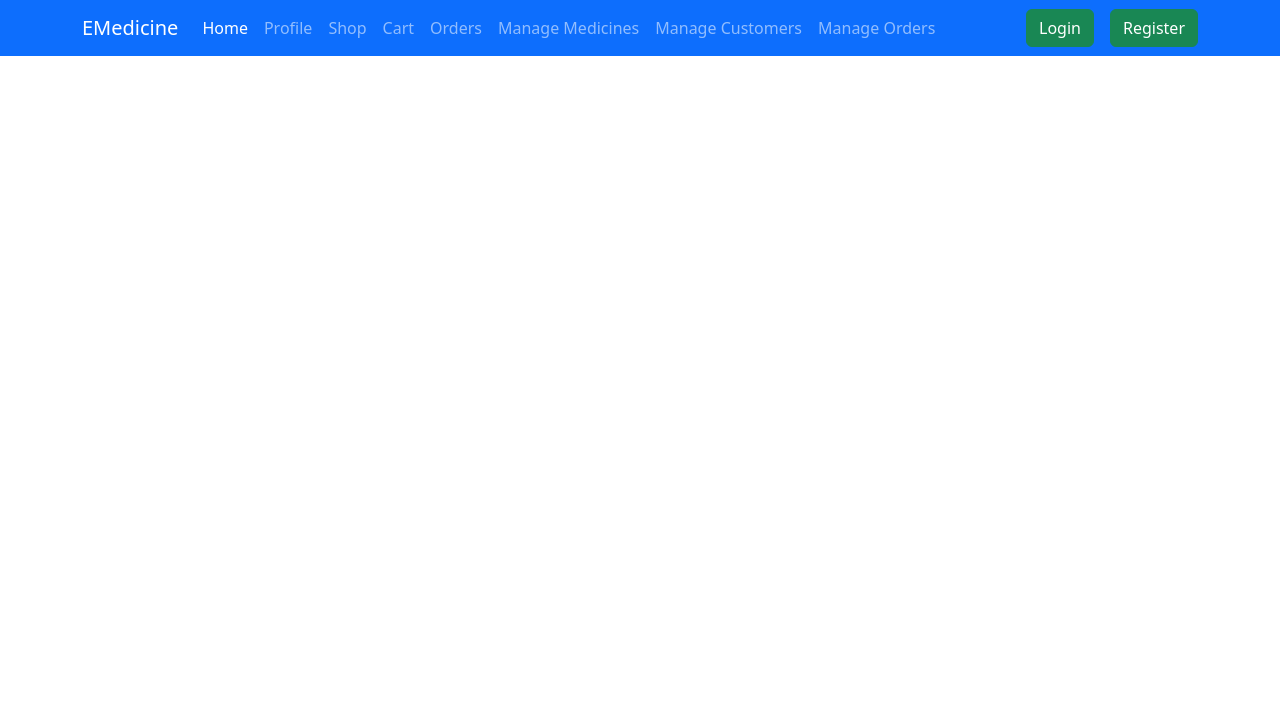
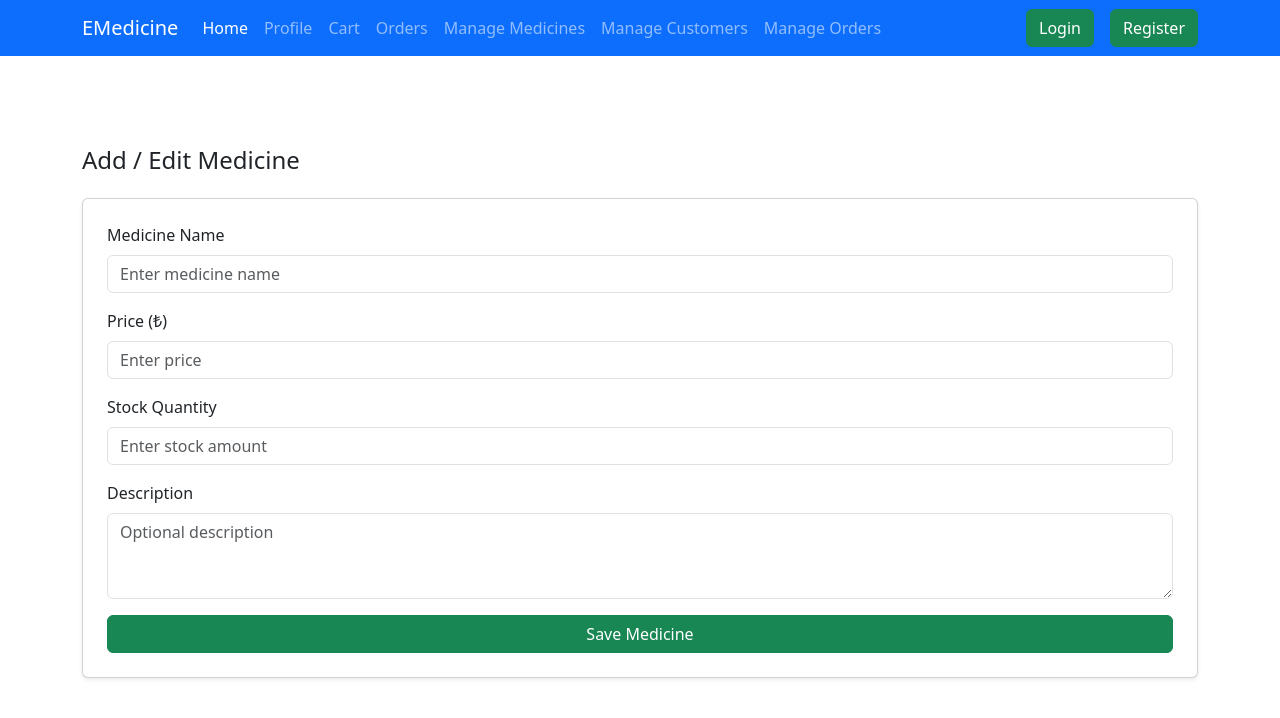
Before and after one commit to Khalid-Agha-2000/E-Medicine-Store-ASP.NET-Core-, a React (Vite) app in the folder Frontend/EMedicine-Frontend/: page /addeditmedicine in a window 1280 px wide. Shown: the top 718 px of the page. Built offline with nearby package versions, Linux system fonts and the light colour scheme.

Commit message:
Added add and edit medicine form in the same page and also linked header buttons to the relevant pages

```diff
--- a/Frontend/EMedicine-Frontend/src/components/RouterPage.jsx
+++ b/Frontend/EMedicine-Frontend/src/components/RouterPage.jsx
@@ -12,14 +12,15 @@ import OrderDetails from './users/OrdersDetails';
 import ManageMedicines from './admin/ManageMedicines';
 import AdminOrders from './admin/AdminOrders';
 import CustomerList from './admin/CustomerList';
-import Medicine from './admin/Medicine';
+// import Medicine from './admin/Medicine';
+import AddEditMedicine from './admin/AddEditMedicine';
 
 export default function RouterPage() {
     return (
         <Router>
             <Header />
             <Routes>
-                <Route path='/' element={<Login/>}/>
+                <Route path='/' element={<MedicineDisplay/>}/>
                 <Route path='/registration' element={<Registration/>}/>
                 <Route path='/dashboard' element={<Dashboard/>}/>
                 <Route path='/orders' element={<Orders/>}/>
@@ -29,9 +30,11 @@ export default function RouterPage() {
                 <Route path='/orderdetails' element={<OrderDetails/>}/>
 
                 <Route path='/managemedicines' element={<ManageMedicines/>}/>
+                <Route path='/login' element={<Login/>}/>
                 <Route path='/adminorders' element={<AdminOrders/>}/>
                 <Route path='/customerlist' element={<CustomerList/>}/>
-                <Route path='/medicine' element={<Medicine/>}/>
+                {/* <Route path='/medicine' element={<Medicine/>}/> */}
+                <Route path='/addeditmedicine' element={<AddEditMedicine/>}/>
             </Routes>
         </Router>
     );
--- /dev/null
+++ b/Frontend/EMedicine-Frontend/src/components/admin/AddEditMedicine.jsx
@@ -0,0 +1,33 @@
+export default function AddEditMedicine() {
+    return (
+        <div className="container mt-4">
+            <h4 className="mb-4">Add / Edit Medicine</h4>
+
+            <form className="card p-4 shadow-sm">
+                <div className="mb-3">
+                    <label className="form-label">Medicine Name</label>
+                    <input type="text" className="form-control" placeholder="Enter medicine name" />
+                </div>
+
+                <div className="mb-3">
+                    <label className="form-label">Price (₺)</label>
+                    <input type="number" className="form-control" placeholder="Enter price" />
+                </div>
+
+                <div className="mb-3">
+                    <label className="form-label">Stock Quantity</label>
+                    <input type="number" className="form-control" placeholder="Enter stock amount" />
+                </div>
+
+                <div className="mb-3">
+                    <label className="form-label">Description</label>
+                    <textarea className="form-control" rows="3" placeholder="Optional description"></textarea>
+                </div>
+
+                <button type="submit" className="btn btn-success">
+                    Save Medicine
+                </button>
+            </form>
+        </div>
+    );
+}
--- a/Frontend/EMedicine-Frontend/src/components/admin/CustomerList.jsx
+++ b/Frontend/EMedicine-Frontend/src/components/admin/CustomerList.jsx
@@ -1,7 +1,5 @@
-import React from 'react';
-
 export default function CustomerList() {
-    return (
-        <div>CustomerList</div>
-    )
+    return(
+        <div></div>
+    );
 }
--- a/Frontend/EMedicine-Frontend/src/components/admin/Medicine.jsx
+++ /dev/null
@@ -1,7 +0,0 @@
-import React from 'react';
-
-export default function Medicine() {
-    return (
-        <div>Medicine.jsx</div>
-    )
-}
--- a/Frontend/EMedicine-Frontend/src/components/users/Header.jsx
+++ b/Frontend/EMedicine-Frontend/src/components/users/Header.jsx
@@ -2,7 +2,7 @@ export default function Header() {
     return (
         <nav className="navbar navbar-expand-lg navbar-dark bg-primary fixed-top">
             <div className="container">
-            <a className="navbar-brand" href="#">EMedicine</a>
+            <a className="navbar-brand" href="/shop">EMedicine</a>
             <button className="navbar-toggler" type="button" data-bs-toggle="collapse" data-bs-target="#navbarSupportedContent" aria-controls="navbarSupportedContent" aria-expanded="false" aria-label="Toggle navigation">
                 <span className="navbar-toggler-icon"></span>
             </button>
@@ -10,34 +10,31 @@ export default function Header() {
             <div className="collapse navbar-collapse" id="navbarSupportedContent">
                 <ul className="navbar-nav me-auto mb-2 mb-lg-0">
                     <li className="nav-item">
-                        <a className="nav-link active" aria-current="page" href="#">Home</a>
+                        <a className="nav-link active" aria-current="page" href="/shop">Home</a>
                     </li>
                     <li className="nav-item">
-                        <a className="nav-link" href="#">Profile</a>
+                        <a className="nav-link" href="/profile">Profile</a>
                     </li>
                     <li className="nav-item">
-                        <a className="nav-link" href="#">Shop</a>
+                        <a className="nav-link" href="/cart">Cart</a>
                     </li>
                     <li className="nav-item">
-                        <a className="nav-link" href="#">Cart</a>
+                        <a className="nav-link" href="/adminorders">Orders</a>
                     </li>
                     <li className="nav-item">
-                        <a className="nav-link" href="#">Orders</a>
+                        <a className="nav-link" href="managemedicines">Manage Medicines</a>
                     </li>
                     <li className="nav-item">
-                        <a className="nav-link" href="#">Manage Medicines</a>
+                        <a className="nav-link" href="/customerlist">Manage Customers</a>
                     </li>
                     <li className="nav-item">
-                        <a className="nav-link" href="#">Manage Customers</a>
-                    </li>
-                    <li className="nav-item">
-                        <a className="nav-link" href="#">Manage Orders</a>
+                        <a className="nav-link" href="/adminorders">Manage Orders</a>
                     </li>
                 </ul>
-                <form className="d-flex">
-                    <button className="btn btn-success" type="submit">Login</button>
-                    <button className="btn btn-success ms-3" type="submit">Register</button>
-                </form>
+
+                    <a href='/login' className="btn btn-success">Login</a>
+                    <a href='/registration' className="btn btn-success ms-3" type="submit">Register</a>
+
             </div>
             </div>
         </nav>
```
